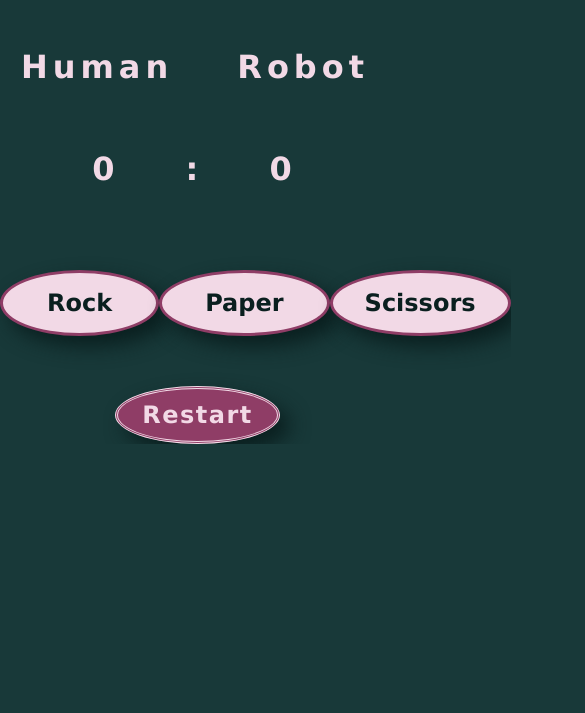
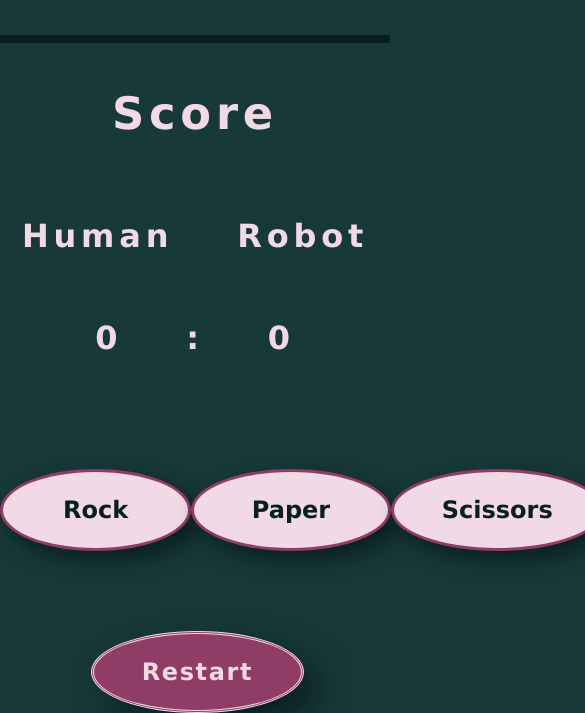
Before and after one commit to IrieBee/odin-rock-paper-scissors, a plain HTML site: page index.html in a window 390 px wide. Shown: the part 701-1414 px from the top of the page, 585 px wide, since content can reach past the window. Before the commit the page ends 1145 px from the top, so only its background shows below. Drawn offline with Linux system fonts and the light colour scheme.

Commit message:
Change every px to rem/em. Adjust sizing for mobile

```diff
--- a/style.css
+++ b/style.css
@@ -24,6 +24,10 @@
     --fs-h4: bold 2rem Verdana;
     --fs-h5: bold 2rem Verdana;
     --fs-btn: bold 1.5rem Verdana;
+
+    /* Other */
+    --pdn-h: 1em;
+    --ltr-spc: 0.3rem;
 }
 
 body {
@@ -33,20 +37,20 @@ body {
 h1 {
     background-color: var(--clr-secondary-400);
     font: var(--fs-h1);
-    border-bottom: 5px solid var(--clr-secondary-200);
+    border-bottom: 0.5rem solid var(--clr-secondary-200);
 }
 
 h1, h2, h3, h4, h5 {
     color: var(--clr-secondary-900);
-    letter-spacing: 5px;
+    letter-spacing: var(--ltr-spc);
     word-spacing: 1rem;
-    padding: 32px;
+    padding: var(--pdn-h);
     text-align: center;
 }
 
 h2 {
     font: var(--fs-h2);
-    border-bottom: 5px solid var(--clr-primary-200);
+    border-bottom: 0.5rem solid var(--clr-primary-200);
 }
 
 .score {
@@ -61,7 +65,6 @@ h4 {
 
 h5{
     font: var(--fs-h5);
-    letter-spacing: 6px;
     word-spacing: 3rem;
 }
 
@@ -71,48 +74,48 @@ h3 {
 
 button {
     background-color: var(--clr-secondary-900);
-    padding: 16px 32px;
+    padding: 1em 2em;
     border-radius: var(--br);
-    border: 3px solid var(--clr-secondary-600);
-    box-shadow: 10px 10px 20px var(--clr-primary-200);
+    border: 0.2rem solid var(--clr-secondary-600);
+    box-shadow: 0.6rem 0.6rem 1.4rem var(--clr-primary-200);
     font: var(--fs-btn);
-    color: hsl(180, 50%, 8%)
+    color: var(--clr-primary-200);
 }
 
 button:hover, #restart:hover {
-    box-shadow: 15px 15px 40px  var(--clr-primary-200);
+    box-shadow: 1rem 1rem 2.2rem  var(--clr-primary-200);
     background-color: var(--clr-secondary-400);
     color: var(--clr-secondary-900);
 }
 
 #rock {
-    padding: 16px 44px;
+    padding: 1em 2.5em;
 }
 
 #paper {
-    padding: 16px 43px;
+    padding: 1em 2.4em;
 }
 
 .button {
     display: flex;
     justify-content: space-evenly;
-    margin-top: 50px;
+    margin-top: 5em;
 }
 
 #restart {
     background-color: var(--clr-secondary-600);
-    padding: 12px 24px;
+    padding: 1em 2em;
     border-radius: var(--br);
-    border: 3px double var(--clr-secondary-900);
-    box-shadow: 10px 10px 20px var(--clr-primary-200);
+    border: 0.2rem double var(--clr-secondary-900);
+    box-shadow: 1rem 1rem 2.2rem var(--clr-primary-200);
     font: var(--fs-btn);
     color: var(--clr-secondary-900);
-    letter-spacing: 1.5px;
+    letter-spacing: 0.1rem;
 }
 
 .restart {
     display: flex;
     justify-content: center;
-    margin-top: 50px;
-    padding-left: 5px;
+    margin-top: 5em;
+    padding-left: .3rem;
 }
```
